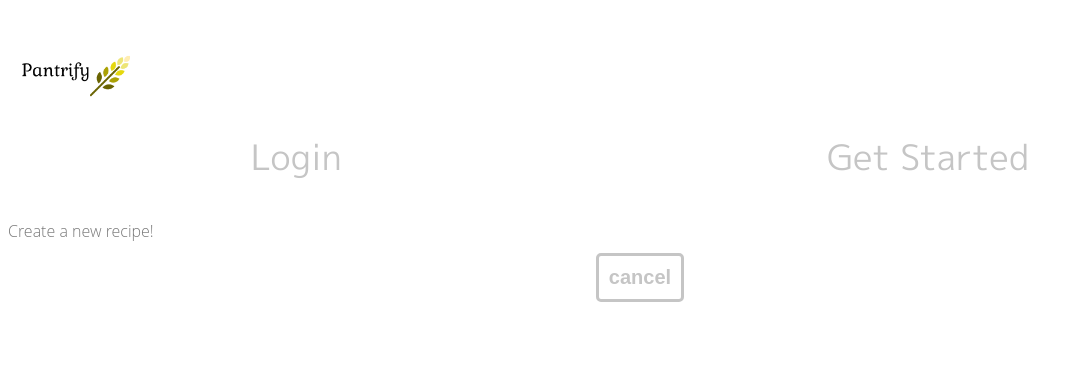
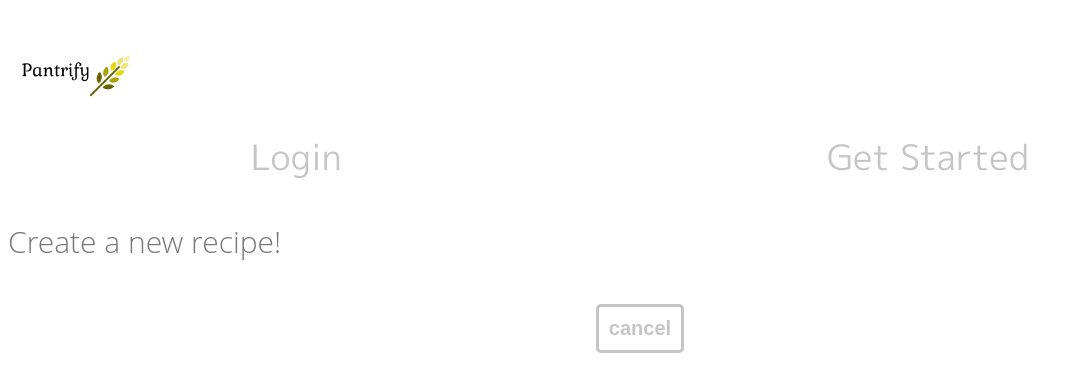
Before and after one commit to tortei1000/pantrify, a React (Create React App) app: page /#/wizard in a window 1280 px wide. Shown: the top 392 px of the page, without its empty margins (0-1081 px from the left). Built offline with nearby package versions, Linux system fonts and the light colour scheme.

Commit message:
done with ipad

```diff
--- a/src/components/edit_recipe/Edit2.js
+++ b/src/components/edit_recipe/Edit2.js
@@ -62,6 +62,7 @@ class Edit2 extends Component {
         <div className="buttons_container">
           <button onClick={this.addIngredientsToState}>add ingredients</button>
           <button onClick={this.editRecipe}>Done</button>
+        </div>
           {this.props.ingredients.map((ingredient) => {
             return (
               <>
@@ -77,7 +78,7 @@ class Edit2 extends Component {
               </>)
           })}
         </div>
-      </div>
+
     )
   }
 }
--- a/src/components/edit_recipe/EditRecipe.js
+++ b/src/components/edit_recipe/EditRecipe.js
@@ -12,7 +12,7 @@ class EditRecipe extends Component {
   render() {
     return (
       <div>
-        Edit the recipe
+        <p className="create_edit_header">Edit the recipe</p>
         <div className="buttons_container">
         <Link to="/"><button onClick={()=>this.props.refreshState()}>cancel</button></Link>
         </div>
--- a/src/components/recipeCreator/Wizard.js
+++ b/src/components/recipeCreator/Wizard.js
@@ -11,7 +11,7 @@ class Wizard extends Component {
   render() {
     return (
       <div>
-        Create a new recipe!
+        <p className="create_edit_header">Create a new recipe!</p>
         <div className="buttons_container">
         <Link to="/"><button onClick={()=>this.props.refreshState()}>cancel</button></Link>
         </div>
--- a/src/stylesheets/_create_recipe.scss
+++ b/src/stylesheets/_create_recipe.scss
@@ -89,7 +89,9 @@
 
 
   }
-
+  .create_edit_header{
+    font-size: 30px;
+  }
 
 
 }
```
